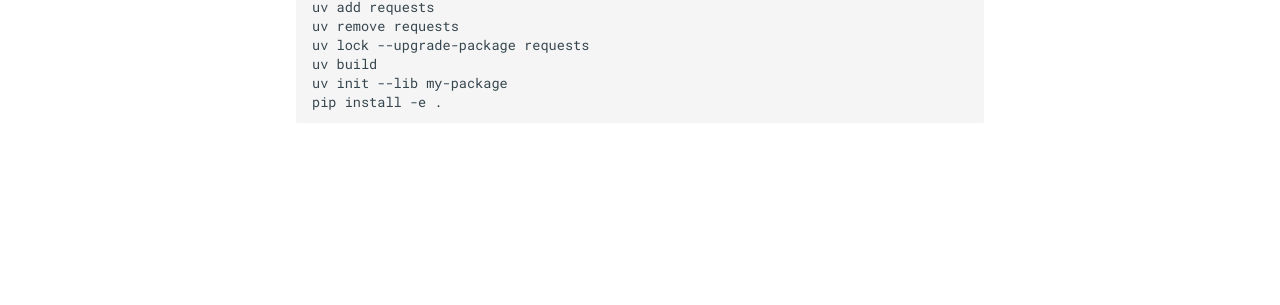
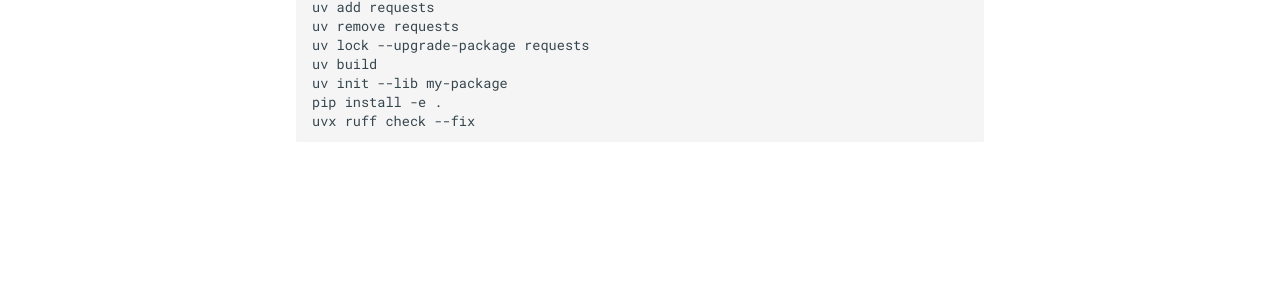
Before and after one commit to hungovercoders/repo.tools.package, an MkDocs documentation site: the page built from docs/useful_commands.md, in a window 1280 px wide. Shown: the part 287-592 px from the top of the page. Built offline with MkDocs 1.6.1 and Material for MkDocs 9.7.7, drawn with Linux system fonts in a browser that asks for light colours; some of the changed text lies outside the part shown.

````diff
--- a/docs/useful_commands.md
+++ b/docs/useful_commands.md
@@ -12,4 +12,5 @@
 uv build
 uv init --lib my-package
 pip install -e .
+uvx ruff check --fix
 ```
````
Also changed, not shown: docs/dev_diary.md (+1 -0 lines), 1 other file.
